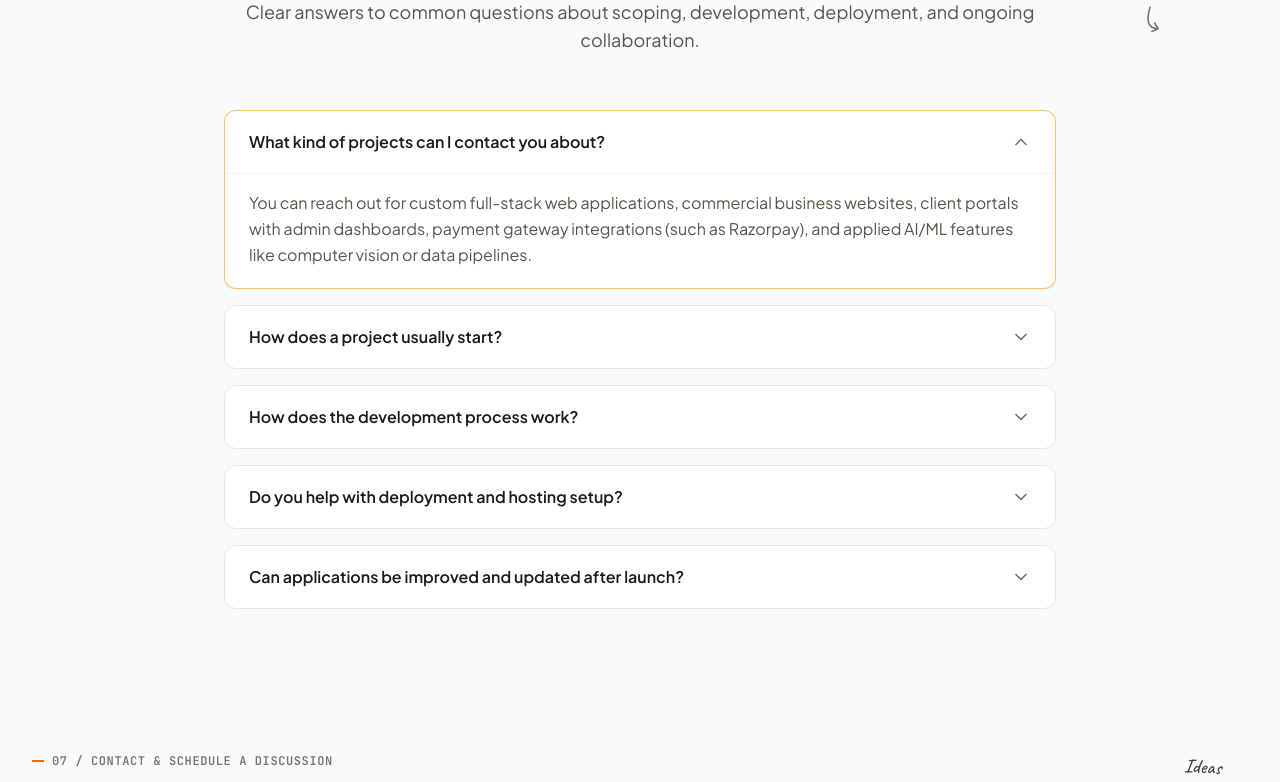
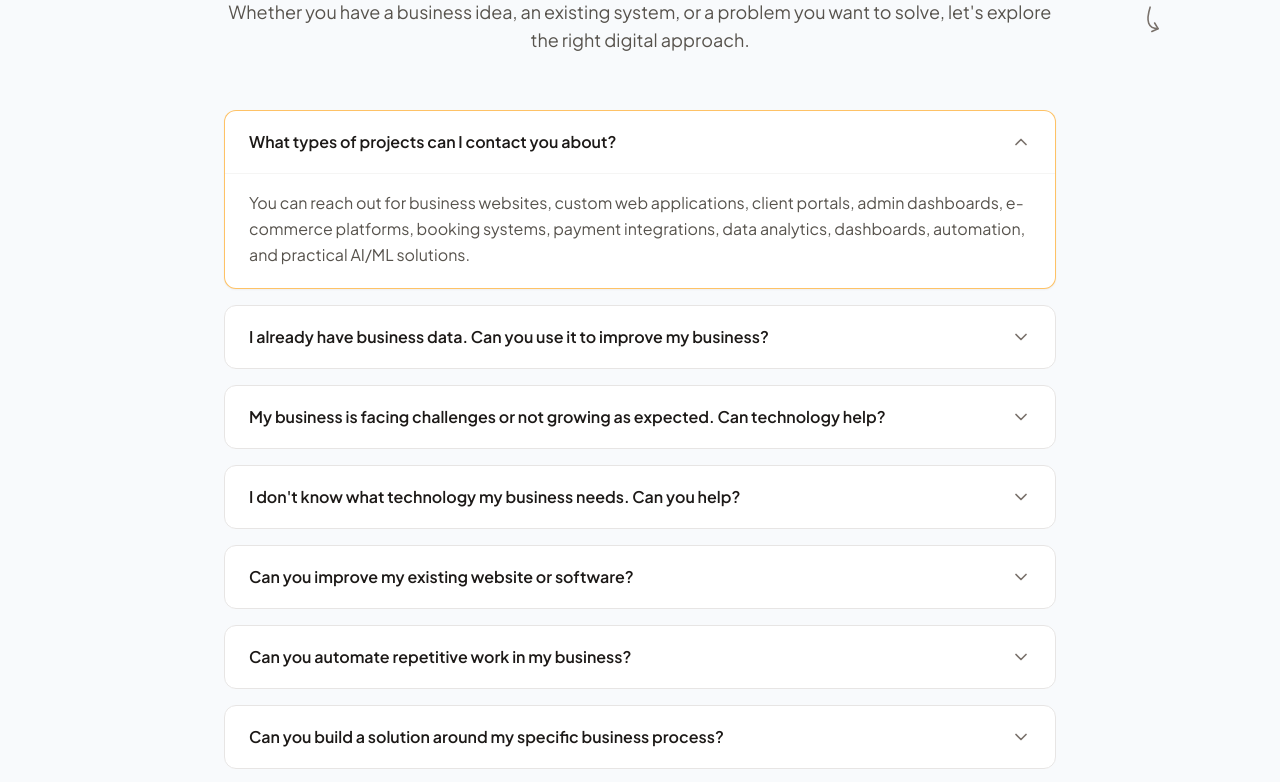
Before and after one commit to cmkarthik2004/my-portfolio2.0, a React (Vite) app: page / in a window 1280 px wide. Shown: the part 8140-8922 px from the top of the page. Built offline with nearby package versions, Linux system fonts and the light colour scheme; a web font is replaced by a local one.

Commit message:
feat(faq): update and expand FAQ content
Refine project scope descriptions and add a new entry regarding data analysis to better communicate service offerings.

```diff
--- a/src/components/FAQSection.tsx
+++ b/src/components/FAQSection.tsx
@@ -4,10 +4,6 @@ import { ChevronDown } from 'lucide-react';
 export const FAQSection: React.FC = () => {
   const [openItems, setOpenItems] = useState<Record<string, boolean>>({
     'faq-1': true,
-    'faq-2': false,
-    'faq-3': false,
-    'faq-4': false,
-    'faq-5': false,
   });
 
   const toggleItem = (id: string) => {
@@ -20,33 +16,75 @@ export const FAQSection: React.FC = () => {
   const clientFaqs = [
     {
       id: 'faq-1',
-      question: 'What kind of projects can I contact you about?',
+      question: 'What types of projects can I contact you about?',
       answer:
-        'You can reach out for custom full-stack web applications, commercial business websites, client portals with admin dashboards, payment gateway integrations (such as Razorpay), and applied AI/ML features like computer vision or data pipelines.',
+        'You can reach out for business websites, custom web applications, client portals, admin dashboards, e-commerce platforms, booking systems, payment integrations, data analytics, dashboards, automation, and practical AI/ML solutions.',
     },
     {
       id: 'faq-2',
-      question: 'How does a project usually start?',
+      question: 'I already have business data. Can you use it to improve my business?',
       answer:
-        'A project begins with an initial conversation where you share your concept or requirements. We hold a discovery discussion to evaluate technical feasibility and scope, establish a milestone-driven plan, and then begin active development with staging previews.',
+        'Yes. If you already have customer, sales, website, operational, or other business data, I can help analyze it to identify patterns, opportunities, inefficiencies, and areas where your business could improve.',
     },
     {
       id: 'faq-3',
-      question: 'How does the development process work?',
+      question: 'My business is facing challenges or not growing as expected. Can technology help?',
       answer:
-        'Development follows a structured 5-stage workflow: Requirements & Scoping, Full-Stack Development, Testing & Quality Assurance, Production Deployment, and Post-Launch Support. You receive regular staging updates to review progress interactively.',
+        'Yes. We can first understand your current business process and challenges, then identify where digital products, automation, analytics, or AI could help improve efficiency, customer experience, and decision-making.',
     },
     {
       id: 'faq-4',
-      question: 'Do you help with deployment and hosting setup?',
+      question: "I don't know what technology my business needs. Can you help?",
       answer:
-        'Yes. I handle full production deployments on Linux VPS (such as Ubuntu), configure Nginx reverse proxies, establish SSL certificates (Certbot/HTTPS), set up domain routing, and ensure automated database backups.',
+        "Absolutely. You don't need to know whether you need a website, dashboard, automation, analytics, or AI. Start by explaining your business problem or goal, and we can explore a practical solution together.",
     },
     {
       id: 'faq-5',
-      question: 'Can applications be improved and updated after launch?',
+      question: 'Can you improve my existing website or software?',
       answer:
-        'Yes. Deployment is not the final step. After launch, real user behavior and client feedback inform subsequent improvement cycles, including UI/UX enhancements, new feature additions, bug fixes, and performance tuning.',
+        'Yes. I can review your existing system and identify opportunities to improve its user experience, performance, functionality, security, maintainability, and overall business value.',
+    },
+    {
+      id: 'faq-6',
+      question: 'Can you automate repetitive work in my business?',
+      answer:
+        'Yes. We can identify repetitive or time-consuming workflows and explore practical automation using APIs, integrations, custom software, and AI where appropriate.',
+    },
+    {
+      id: 'faq-7',
+      question: 'Can you build a solution around my specific business process?',
+      answer:
+        'Yes. Solutions can be designed around your actual workflow, requirements, customers, and business goals rather than forcing your business into a generic system.',
+    },
+    {
+      id: 'faq-8',
+      question: 'How does a project usually start?',
+      answer:
+        'A project starts with a conversation about your idea, business problem, requirements, or goals. We first understand the problem and explore the technical approach before defining the scope and development plan.',
+    },
+    {
+      id: 'faq-9',
+      question: 'Do you help with deployment and hosting?',
+      answer:
+        'Yes. I can help with production deployment, domain configuration, HTTPS/SSL, Linux VPS setup, server configuration, database deployment, and ongoing technical maintenance.',
+    },
+    {
+      id: 'faq-10',
+      question: 'Can applications be improved after launch?',
+      answer:
+        'Yes. Launch is not the end of the process. Based on real user feedback, business requirements, and performance, we can continue improving the product with new features, UI/UX improvements, bug fixes, optimization, and automation.',
+    },
+    {
+      id: 'faq-11',
+      question: 'Do you work with small and local businesses?',
+      answer:
+        'Yes. I work with businesses at different stages and can help identify practical technology solutions based on their specific needs, goals, and available resources.',
+    },
+    {
+      id: 'faq-12',
+      question: 'How do I get started?',
+      answer:
+        'Simply share your business idea, current challenge, existing system, or what you want to improve. We can start with the problem and explore the right solution from there.',
     },
   ];
 
@@ -85,10 +123,10 @@ export const FAQSection: React.FC = () => {
             id="faq-headline"
             className="text-3xl sm:text-4xl md:text-5xl font-bold text-stone-900 dark:text-stone-100 tracking-tight leading-tight group cursor-default transition-colors duration-200 hover:text-amber-700 dark:hover:text-amber-400"
           >
-            Frequently Asked Questions
+            Got Questions? We Have Answers.
           </h2>
           <p className="text-base sm:text-lg text-stone-600 dark:text-stone-300 mt-3">
-            Clear answers to common questions about scoping, development, deployment, and ongoing collaboration.
+            Whether you have a business idea, an existing system, or a problem you want to solve, let's explore the right digital approach.
           </p>
         </div>
 
```
